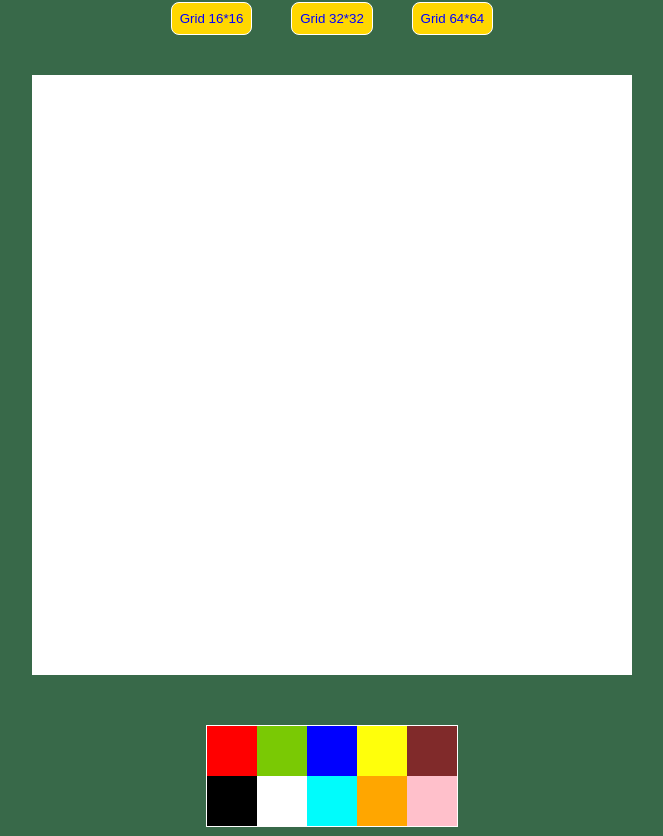
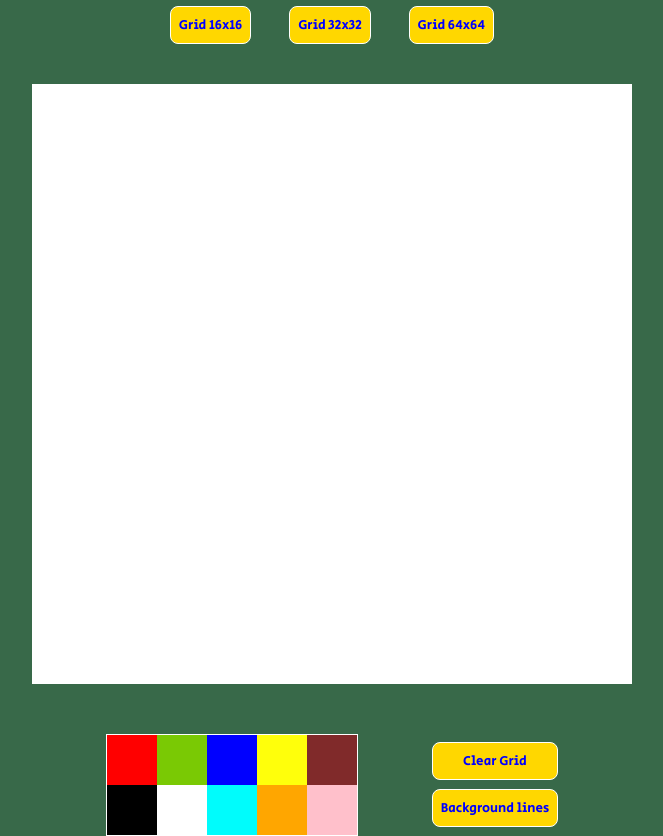
Before and after one commit to gyowyx96/Etch-a-Sketch, a plain HTML site: page index.html in a window 1280 px wide. Shown: the part 38-874 px from the top of the page, without its empty margins (308-971 px from the left). Drawn offline with Linux system fonts and the light colour scheme.

Commit message:
fix drag bug and add bottom menu skeleton

```diff
--- a/index.html
+++ b/index.html
@@ -6,18 +6,28 @@
     <meta name="viewport" content="width=device-width, initial-scale=1.0">
     <title>Etch a Sketch</title>
     <link rel="stylesheet" href="./style.css">
+    <link rel="preconnect" href="https://fonts.googleapis.com">
+<link rel="preconnect" href="https://fonts.gstatic.com" crossorigin>
+<link href="https://fonts.googleapis.com/css2?family=Secular+One&display=swap" rel="stylesheet">
 </head>
-<body>
+<body ondragstart="return false;" ondrop="return false;">
+
     <div id="menu">
-        <h3>SET SIZE</h3>
+        <h3>ETCH A SKETCH</h3>
         <div class="btn">
-            <button onclick="createSmallGrid()" id="small">Grid 16*16</button>
-            <button onclick="createMediumGrid()" id="medium">Grid 32*32</button>
-            <button onclick="createBigGrid()" id="big">Grid 64*64</button>
+            <button onclick="createSmallGrid()" id="small">Grid 16x16</button>
+            <button onclick="createMediumGrid()" id="medium">Grid 32x32</button>
+            <button onclick="createBigGrid()" id="big">Grid 64x64</button>
         </div>
     </div>
     <div id="main">
-        <div id="container"></div>
+
+
+
+
+    <div id="container"></div>
+    <div id="underMenu">
+
         <div id="colorMenu">
             <div id="color" class="red"></div>
             <div id="color" class="green"></div>
@@ -29,13 +39,12 @@
             <div id="color" class="cyan"></div>
             <div id="color" class="orange"></div>
             <div id="color" class="pink"></div>
-
-
-
         </div>
-
+        <div id="gridSettings">
+            <button onclick="clearGrid()" id="clear">Clear Grid</button>
+            <button onclick="setBackgroundLines()" id="reset">Background lines</button>
+        </div>
     </div>
-
     <script src="script.js"></script>
 </body>
 </html>
```
